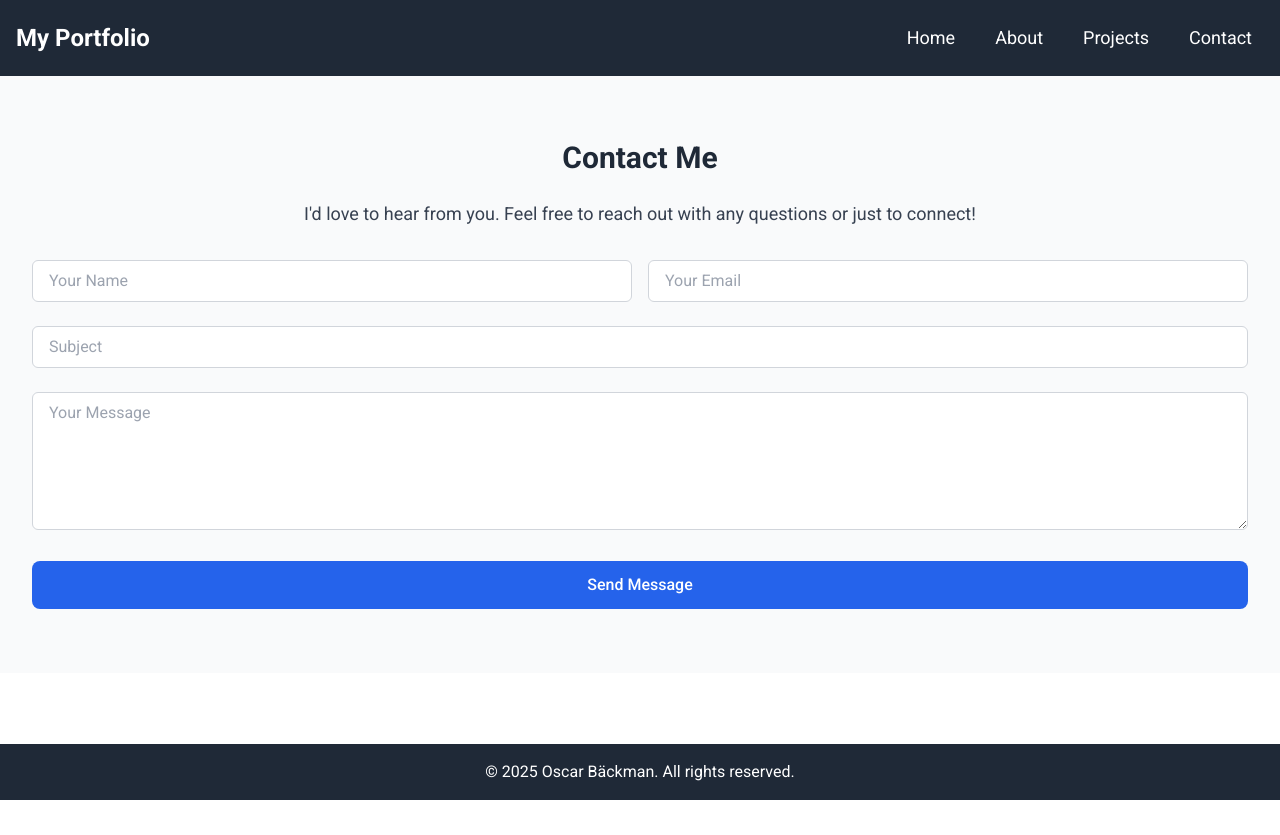
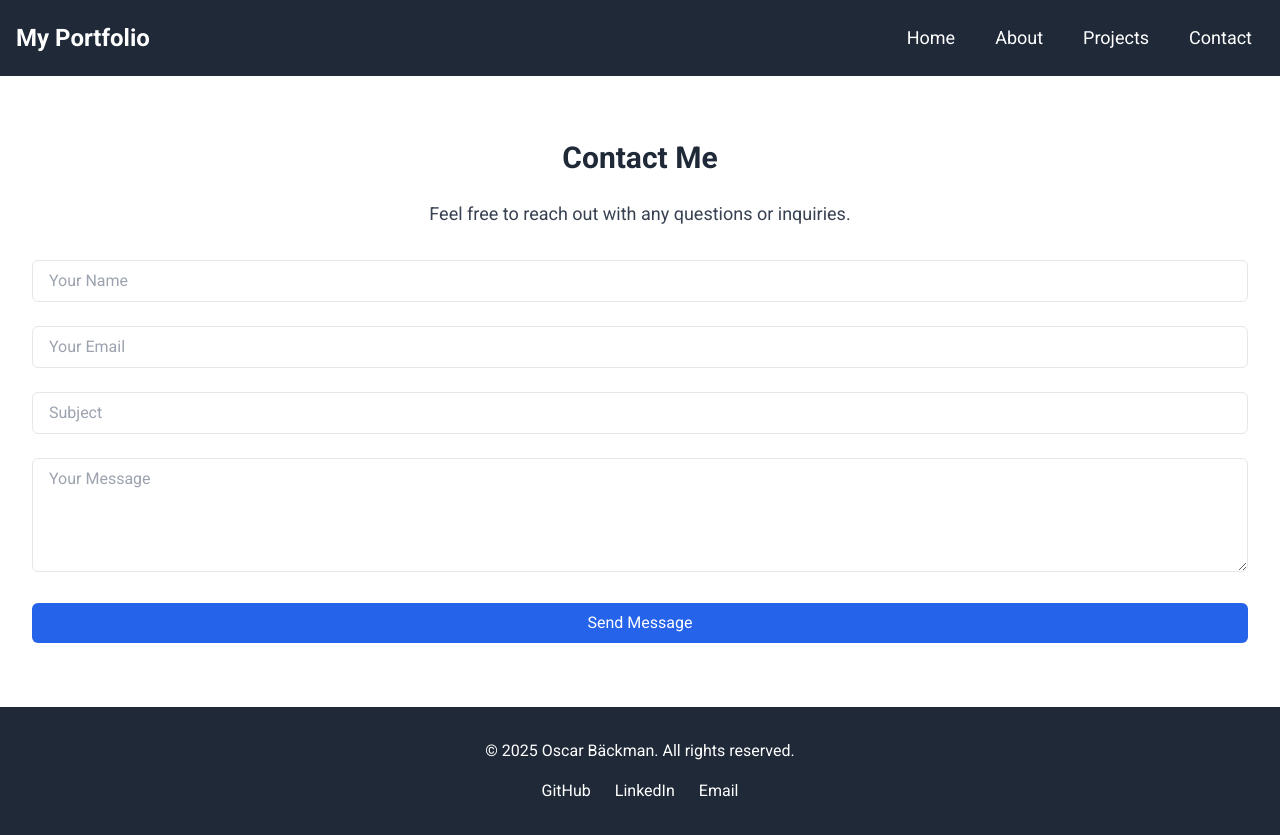
Before and after one commit to OscarBackman92/portfolio, a React (Create React App) app: page /contact in a window 1280 px wide. Before the commit the page ends 800 px from the top, so only its background shows below. Built offline with nearby package versions, Linux system fonts and the light colour scheme.

Commit message:
made changes to site styling and improve user friendlyness

```diff
--- a/package.json
+++ b/package.json
@@ -12,7 +12,7 @@
     "gh-pages": "^6.3.0",
     "react": "^19.0.0",
     "react-dom": "^19.0.0",
-    "react-router-dom": "^7.1.5",
+    "react-router-dom": "^7.2.0",
     "react-scripts": "^5.0.1",
     "typescript": "^4.9.5",
     "web-vitals": "^4.2.4"
--- a/src/App.js
+++ b/src/App.js
@@ -1,11 +1,11 @@
 import React from 'react';
-import { Route, Routes } from 'react-router-dom';
+import { Route, Routes } from 'react-router-dom'; // No need to import Router here
 import Navbar from './components/layout/Navbar';
-import Footer from './components/layout/Footer';
-import Header from './components/Header';
+import Home from './components/Home';
 import AboutMe from './components/AboutMe';
 import GitHubRepos from './components/GithubRepos';
 import Contact from './components/Contact';
+import Footer from './components/layout/Footer';
 
 function App() {
   return (
@@ -16,7 +16,7 @@ function App() {
       {/* Main content */}
       <main className="flex-grow">
         <Routes>
-          <Route path="/" element={<Header />} />
+          <Route path="/" element={<Home />} />
           <Route path="/about" element={<AboutMe />} />
           <Route path="/projects" element={<GitHubRepos />} />
           <Route path="/contact" element={<Contact />} />
--- a/src/components/Contact.js
+++ b/src/components/Contact.js
@@ -1,125 +1,92 @@
 import React, { useState } from 'react';
-import emailjs from 'emailjs-com';
 
 function Contact() {
-  const [formData, setFormData] = useState({
-    name: '',
-    email: '',
-    subject: '',
-    message: '',
-  });
-
+  const [formData, setFormData] = useState({ name: '', email: '', subject: '', message: '' });
   const [isSubmitting, setIsSubmitting] = useState(false);
   const [statusMessage, setStatusMessage] = useState('');
-  const [formErrors, setFormErrors] = useState({});
 
   const handleChange = (e) => {
     const { name, value } = e.target;
-    setFormData((prev) => ({
-      ...prev,
-      [name]: value,
-    }));
-  };
-
-  const validateForm = () => {
-    const errors = {};
-    if (!formData.name) errors.name = 'Name is required';
-    if (!formData.email) errors.email = 'Email is required';
-    if (!formData.subject) errors.subject = 'Subject is required';
-    if (!formData.message) errors.message = 'Message is required';
-    return errors;
+    setFormData((prev) => ({ ...prev, [name]: value }));
   };
 
   const handleSubmit = async (e) => {
     e.preventDefault();
-
-    const errors = validateForm();
-    setFormErrors(errors);
-
-    if (Object.keys(errors).length > 0) return;
-
     setIsSubmitting(true);
-    setStatusMessage('Sending your message...');
 
     try {
-      const response = await emailjs.sendForm(
-        'service_nua1mrl',    // Ersätt med din EmailJS service ID
-        'template_enxgdom',    // Ersätt med din EmailJS template ID
-        e.target,             // Skickar hela formuläret
-        '6rEVB8tqgeAY6mkgV'         // Ersätt med din EmailJS user ID
-      );
+      const response = await fetch('https://your-emailjs-endpoint', {
+        method: 'POST',
+        headers: { 'Content-Type': 'application/json' },
+        body: JSON.stringify(formData),
+      });
 
-      if (response.status === 200) {
-        setStatusMessage('Thank you for contacting me! I will get back to you soon.');
+      if (response.ok) {
+        setStatusMessage('Thank you for your message! I will get back to you shortly.');
         setFormData({ name: '', email: '', subject: '', message: '' });
       } else {
-        setStatusMessage('Sorry, there was an issue sending your message. Please try again later.');
+        setStatusMessage('There was an error. Please try again later.');
       }
     } catch (error) {
-      setStatusMessage('Error: Unable to send message. Please try again later.');
+      setStatusMessage('There was an error. Please try again later.');
     } finally {
       setIsSubmitting(false);
     }
   };
 
   return (
-    <section className="py-16 bg-gray-50 text-center">
+    <section className="py-16 bg-white text-center">
       <div className="max-w-7xl mx-auto px-4 sm:px-6 lg:px-8">
         <h2 className="text-3xl font-semibold text-gray-800 mb-6">Contact Me</h2>
-        <p className="text-lg text-gray-700 mb-8">I'd love to hear from you. Feel free to reach out with any questions or just to connect!</p>
+        <p className="text-lg text-gray-700 mb-8">Feel free to reach out with any questions or inquiries.</p>
 
         <form onSubmit={handleSubmit} className="space-y-6">
-          <div className="flex flex-col sm:flex-row sm:space-x-4">
           <input
             type="text"
             name="name"
             value={formData.name}
             onChange={handleChange}
             placeholder="Your Name"
-              className="w-full sm:w-1/2 px-4 py-2 border border-gray-300 rounded-md"
+            required
+            className="w-full px-4 py-2 border rounded-md"
           />
-            {formErrors.name && <p className="text-red-500 text-sm">{formErrors.name}</p>}
-
           <input
             type="email"
             name="email"
             value={formData.email}
             onChange={handleChange}
             placeholder="Your Email"
-              className="w-full sm:w-1/2 px-4 py-2 border border-gray-300 rounded-md"
+            required
+            className="w-full px-4 py-2 border rounded-md"
           />
-            {formErrors.email && <p className="text-red-500 text-sm">{formErrors.email}</p>}
-          </div>
           <input
             type="text"
             name="subject"
             value={formData.subject}
             onChange={handleChange}
             placeholder="Subject"
-            className="w-full px-4 py-2 border border-gray-300 rounded-md"
+            required
+            className="w-full px-4 py-2 border rounded-md"
           />
-          {formErrors.subject && <p className="text-red-500 text-sm">{formErrors.subject}</p>}
-
           <textarea
             name="message"
             value={formData.message}
             onChange={handleChange}
             placeholder="Your Message"
-            className="w-full px-4 py-2 border border-gray-300 rounded-md"
-            rows="5"
+            required
+            rows="4"
+            className="w-full px-4 py-2 border rounded-md"
           />
-          {formErrors.message && <p className="text-red-500 text-sm">{formErrors.message}</p>}
-
           <button
             type="submit"
-            className={`w-full px-6 py-3 bg-blue-600 text-white font-medium rounded-lg ${isSubmitting ? 'opacity-50 cursor-not-allowed' : 'hover:bg-blue-500'}`}
+            className="w-full bg-blue-600 text-white py-2 px-4 rounded-md"
             disabled={isSubmitting}
           >
             {isSubmitting ? 'Sending...' : 'Send Message'}
           </button>
         </form>
 
-        {statusMessage && <p className="mt-6 text-gray-700">{statusMessage}</p>}
+        {statusMessage && <p className="mt-4 text-gray-700">{statusMessage}</p>}
       </div>
     </section>
   );
--- /dev/null
+++ b/src/components/Home.js
@@ -0,0 +1,18 @@
+import React from 'react';
+import { Link } from 'react-router-dom';
+
+function Home() {
+  return (
+    <section className="bg-blue-600 text-white py-20 text-center">
+      <div className="max-w-7xl mx-auto px-4 sm:px-6 lg:px-8">
+        <h1 className="text-5xl font-extrabold mb-6">Hello, I'm Oscar Bäckman</h1>
+        <p className="text-xl mb-8">A passionate Full Stack Developer specializing in React, Node.js, and more.</p>
+        <Link to="/about" className="bg-orange-500 text-white px-8 py-4 rounded-lg hover:bg-orange-400 transition-all duration-200">
+          Learn More About Me
+        </Link>
+      </div>
+    </section>
+  );
+}
+
+export default Home;
--- a/src/components/layout/Footer.js
+++ b/src/components/layout/Footer.js
@@ -2,9 +2,12 @@ import React from 'react';
 
 function Footer() {
   return (
-    <footer className="bg-gray-800 text-white py-4 fixed bottom-0 w-full">
-      <div className="text-center">
-        <p>&copy; 2025 Oscar Bäckman. All rights reserved.</p>
+    <footer className="py-8 bg-gray-800 text-white text-center">
+      <p>© 2025 Oscar Bäckman. All rights reserved.</p>
+      <div className="flex justify-center space-x-6 mt-4">
+        <a href="https://github.com/yourusername" target="_blank" rel="noopener noreferrer">GitHub</a>
+        <a href="https://www.linkedin.com/in/yourusername" target="_blank" rel="noopener noreferrer">LinkedIn</a>
+        <a href="mailto:your.email@example.com">Email</a>
       </div>
     </footer>
   );
--- a/src/components/layout/Navbar.js
+++ b/src/components/layout/Navbar.js
@@ -9,7 +9,7 @@ function Navbar() {
   };
 
   return (
-    <nav className="bg-gray-800 p-4 sticky top-0 z-50">
+    <nav className="bg-gray-800 p-4">
       <div className="max-w-7xl mx-auto flex justify-between items-center">
         {/* Logo */}
         <div className="text-white text-2xl font-bold">
@@ -38,16 +38,16 @@ function Navbar() {
 
         {/* Links (visible on large screens) */}
         <div className="hidden lg:flex space-x-4">
-          <Link to="/" className="text-white hover:bg-gray-700 px-3 py-2 rounded-md text-lg transition duration-200">
+          <Link to="/" className="text-white hover:bg-gray-700 px-3 py-2 rounded-md text-lg">
             Home
           </Link>
-          <Link to="/about" className="text-white hover:bg-gray-700 px-3 py-2 rounded-md text-lg transition duration-200">
+          <Link to="/about" className="text-white hover:bg-gray-700 px-3 py-2 rounded-md text-lg">
             About
           </Link>
-          <Link to="/projects" className="text-white hover:bg-gray-700 px-3 py-2 rounded-md text-lg transition duration-200">
+          <Link to="/projects" className="text-white hover:bg-gray-700 px-3 py-2 rounded-md text-lg">
             Projects
           </Link>
-          <Link to="/contact" className="text-white hover:bg-gray-700 px-3 py-2 rounded-md text-lg transition duration-200">
+          <Link to="/contact" className="text-white hover:bg-gray-700 px-3 py-2 rounded-md text-lg">
             Contact
           </Link>
         </div>
--- a/src/index.js
+++ b/src/index.js
@@ -2,7 +2,7 @@ import React from 'react';
 import ReactDOM from 'react-dom/client';
 import './index.css';
 import App from './App';
-import { BrowserRouter } from 'react-router-dom';  // Importera BrowserRouter
+import { BrowserRouter } from 'react-router-dom';
 import reportWebVitals from './reportWebVitals';
 
 const root = ReactDOM.createRoot(document.getElementById('root'));
```
Also changed, not shown: src/components/AboutMe.js (+10 -9 lines), 1 other file (tests, documents, lock files or other folders). Lines whose indentation alone changed are shown as unchanged.
